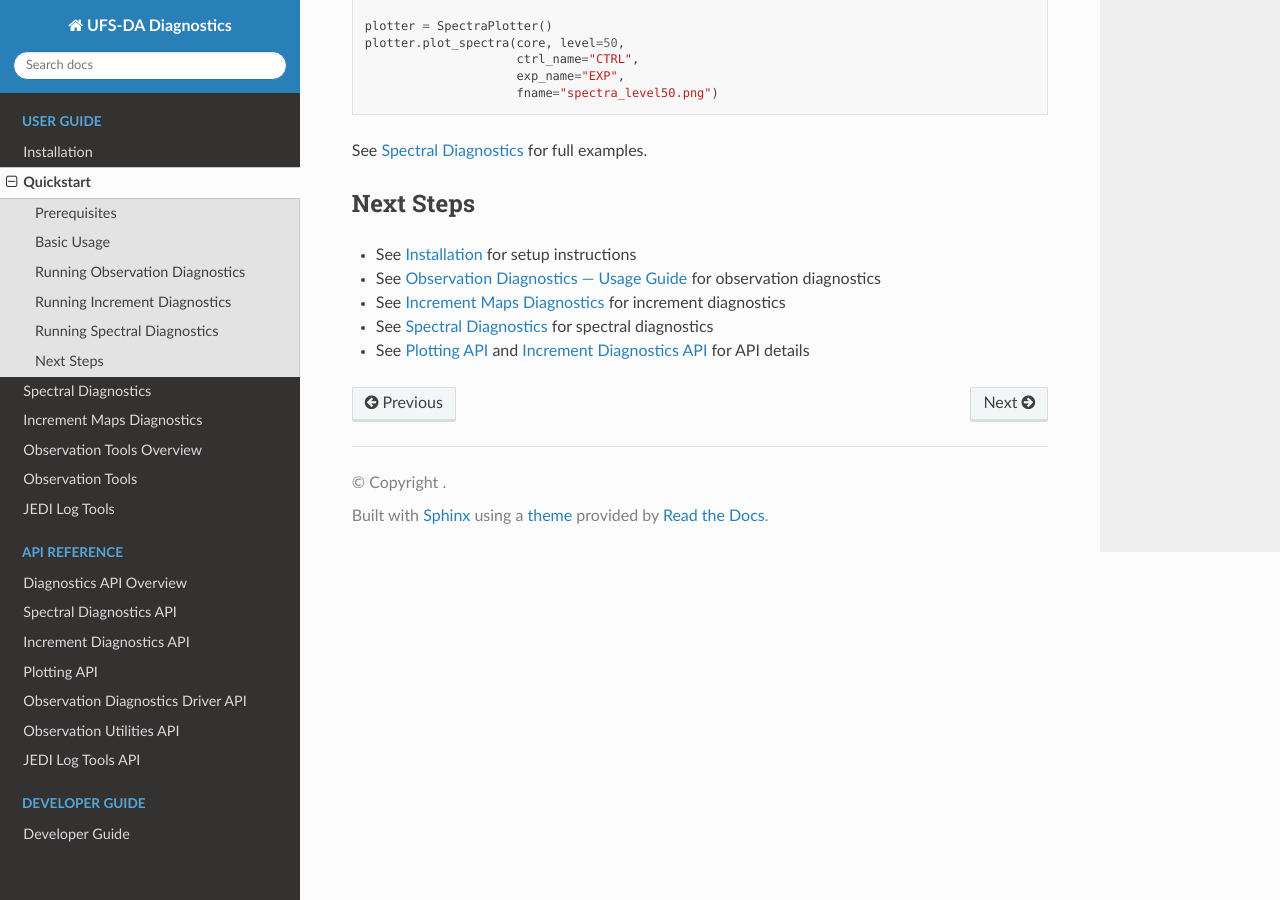
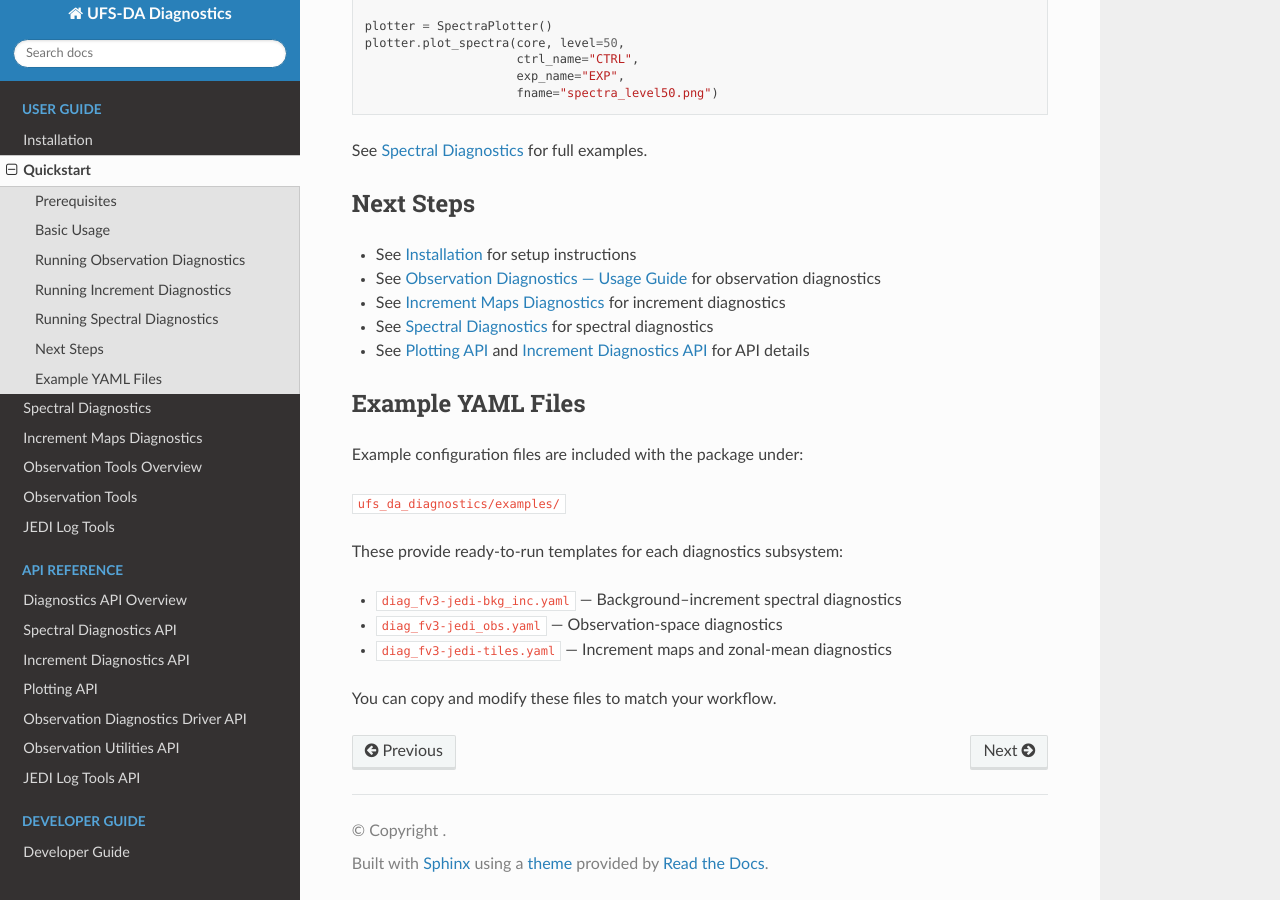
Before and after one commit to jkbk2004/ufs_da_diagnostics, a Sphinx documentation site: the page built from docs/quickstart.rst, in a window 1280 px wide and 900 px high, scrolled down 1890 px. Built offline with Sphinx 7.4.7 and the Read the Docs theme 3.1.0, drawn with Linux system fonts in a browser that asks for light colours.

Commit message:
Update quickstart.rst

```diff
--- a/docs/quickstart.rst
+++ b/docs/quickstart.rst
@@ -116,3 +116,19 @@ Next Steps
 - See :doc:`usage_increment` for increment diagnostics
 - See :doc:`usage_spectra` for spectral diagnostics
 - See :doc:`api/plots` and :doc:`api/increment` for API details
+
+
+Example YAML Files
+------------------
+
+Example configuration files are included with the package under:
+
+``ufs_da_diagnostics/examples/``
+
+These provide ready-to-run templates for each diagnostics subsystem:
+
+- ``diag_fv3-jedi-bkg_inc.yaml`` — Background–increment spectral diagnostics
+- ``diag_fv3-jedi_obs.yaml`` — Observation-space diagnostics
+- ``diag_fv3-jedi-tiles.yaml`` — Increment maps and zonal-mean diagnostics
+
+You can copy and modify these files to match your workflow.
```
